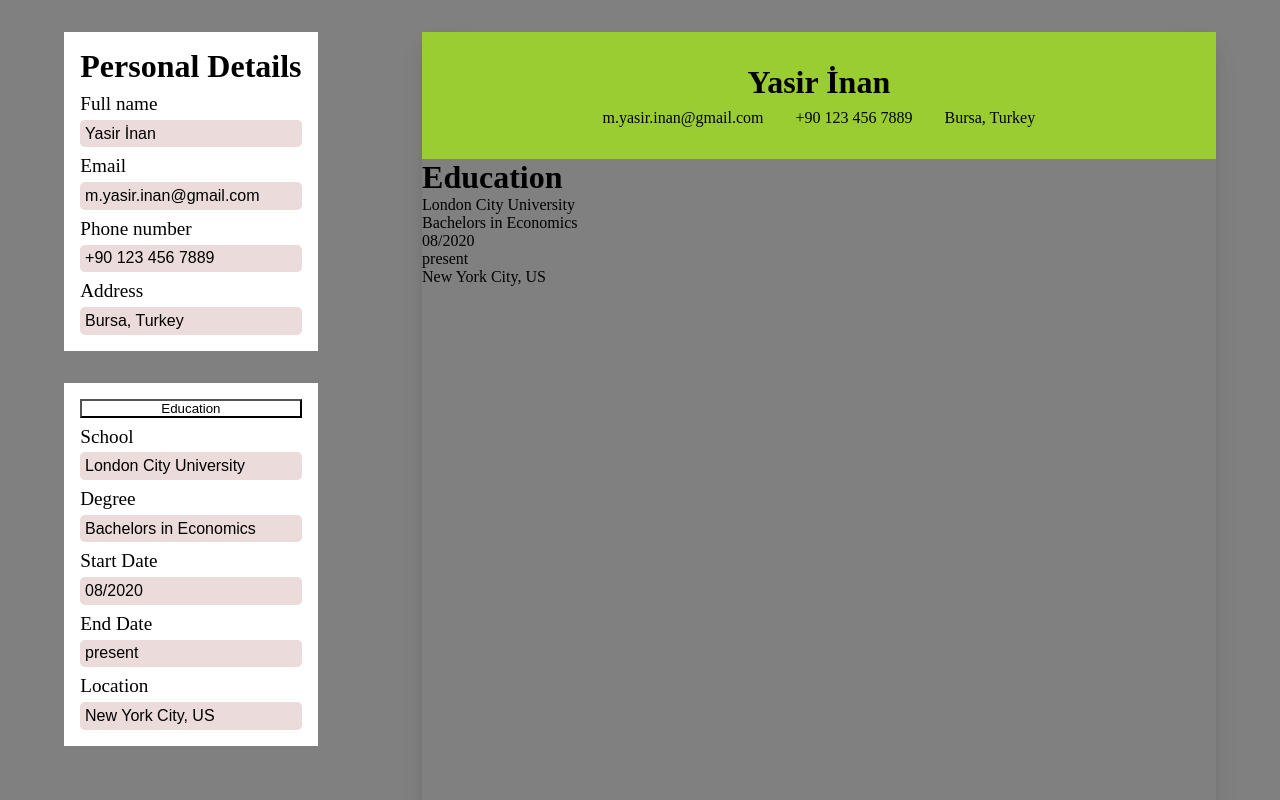
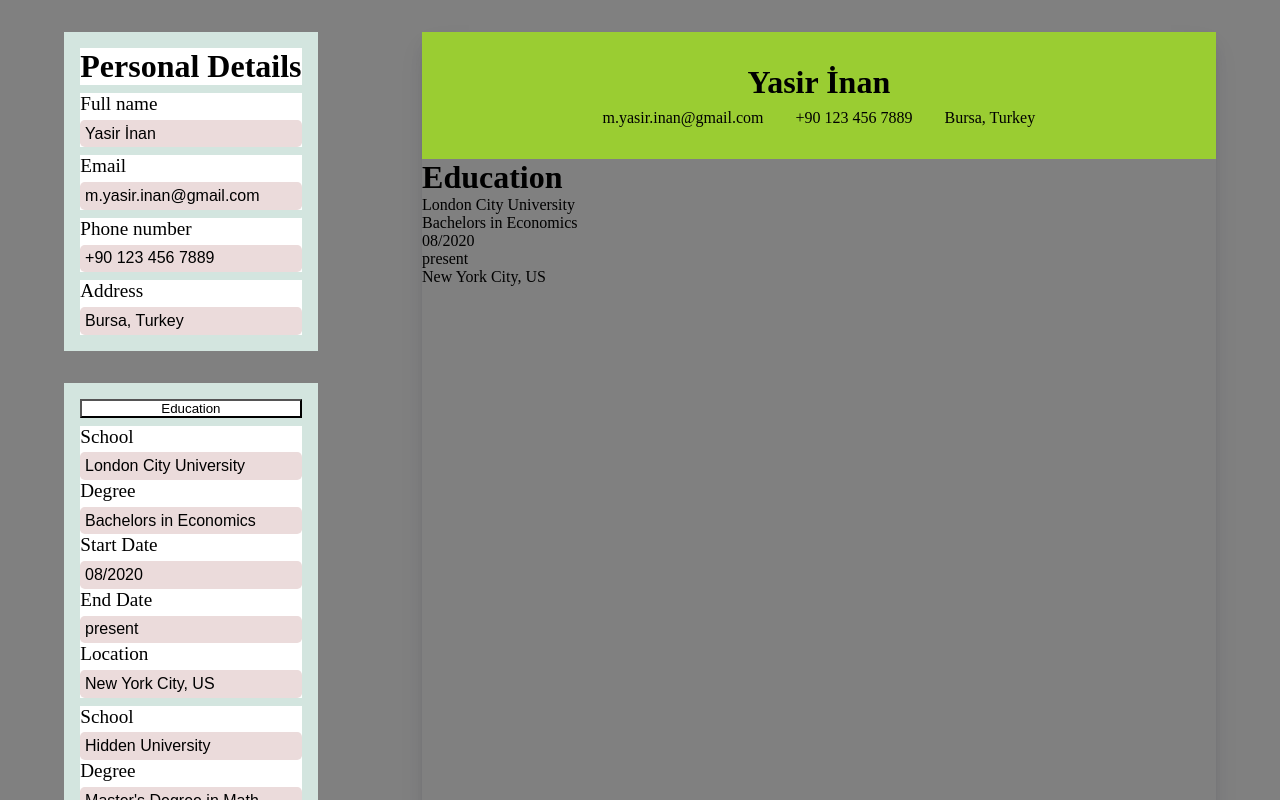
Before and after one commit to myinan/cv-app-react, a React (Vite) app: page / in a window 1280 px wide. Both pictures are taken after a click on the button "Education". Shown: the top 800 px of the page. Built offline with nearby package versions, Linux system fonts and the light colour scheme.

Commit message:
Render more than one instance of Education correctly

```diff
--- a/src/components/App.jsx
+++ b/src/components/App.jsx
@@ -19,6 +19,13 @@ function App() {
         endDate: "present",
         location: "New York City, US",
       },
+      {
+        schoolName: "Hidden University",
+        degree: "Master's Degree in Math",
+        startDate: "10/2020",
+        endDate: "present",
+        location: "Istanbul, TR",
+      },
     ],
     experienceInfo: [],
   });
--- a/src/components/sectionEdit.jsx
+++ b/src/components/sectionEdit.jsx
@@ -81,90 +81,101 @@ function PersonalField({ personInfo, setPersonInfo }) {
   );
 }
 
-function EducationInstance({ personInfo, setPersonInfo }) {
+function EducationInstance({ personInfo, setPersonInfo, index }) {
   const deepClone = structuredClone(personInfo);
+  const cur = deepClone.educationInfo[index];
 
   return (
-    <>
+    <div className="education-instance">
       <div className="input-group">
-        <label htmlFor="school-name">School</label>
+        <label htmlFor={`school-name:${index}`}>School</label>
         <input
-          id="school-name"
+          id={`school-name:${index}`}
           placeholder="School name"
-          value={personInfo.educationInfo[0].schoolName}
+          value={cur.schoolName}
           onChange={(e) => {
-            deepClone.educationInfo[0].schoolName = e.target.value;
+            cur.schoolName = e.target.value;
             setPersonInfo(deepClone);
           }}
         ></input>
       </div>
 
       <div className="input-group">
-        <label htmlFor="degree">Degree</label>
+        <label htmlFor={`degree:${index}`}>Degree</label>
         <input
-          id="degree"
+          id={`degree:${index}`}
           placeholder="Degree"
-          value={personInfo.educationInfo[0].degree}
+          value={cur.degree}
           onChange={(e) => {
-            deepClone.educationInfo[0].degree = e.target.value;
+            cur.degree = e.target.value;
             setPersonInfo(deepClone);
           }}
         ></input>
       </div>
 
       <div className="input-group">
-        <label htmlFor="start-date">Start Date</label>
+        <label htmlFor={`start-date:${index}`}>Start Date</label>
         <input
-          id="start-date"
+          id={`start-date:${index}`}
           placeholder="Start date"
-          value={personInfo.educationInfo[0].startDate}
+          value={cur.startDate}
           onChange={(e) => {
-            deepClone.educationInfo[0].startDate = e.target.value;
+            cur.startDate = e.target.value;
             setPersonInfo(deepClone);
           }}
         ></input>
       </div>
 
       <div className="input-group">
-        <label htmlFor="end-date">End Date</label>
+        <label htmlFor={`end-date:${index}`}>End Date</label>
         <input
-          id="end-date"
+          id={`end-date:${index}`}
           placeholder="End date"
-          value={personInfo.educationInfo[0].endDate}
+          value={cur.endDate}
           onChange={(e) => {
-            deepClone.educationInfo[0].endDate = e.target.value;
+            cur.endDate = e.target.value;
             setPersonInfo(deepClone);
           }}
         ></input>
       </div>
 
       <div className="input-group">
-        <label htmlFor="location">Location</label>
+        <label htmlFor={`location:${index}`}>Location</label>
         <input
-          id="location"
+          id={`location:${index}`}
           placeholder="Location"
-          value={personInfo.educationInfo[0].location}
+          value={cur.location}
           onChange={(e) => {
-            deepClone.educationInfo[0].location = e.target.value;
+            cur.location = e.target.value;
             setPersonInfo(deepClone);
           }}
         ></input>
       </div>
-    </>
+    </div>
   );
 }
 
-function EducationField({ children }) {
+function EducationField({ personInfo, setPersonInfo }) {
   const [isOpen, setIsOpen] = useState(false);
 
-  const toggleMenu = () => {
+  const toggleDropdown = () => {
     setIsOpen(!isOpen);
   };
 
   return (
     <div className="education-details">
-      <button onClick={toggleMenu}>Education</button>
-      {isOpen && children}
+      <button onClick={toggleDropdown}>Education</button>
+      {isOpen &&
+        personInfo.educationInfo.map((instanceArr, index) => {
+          return (
+            <EducationInstance
+              key={`${instanceArr.schoolName}` + `${instanceArr.degree}`}
+              personInfo={personInfo}
+              setPersonInfo={setPersonInfo}
+              index={index}
+            />
+          );
+        })}
     </div>
   );
 }
@@ -173,12 +184,7 @@ function EditSection({ personInfo, setPersonInfo }) {
   return (
     <div className="edit-section">
       <PersonalField personInfo={personInfo} setPersonInfo={setPersonInfo} />
-      <EducationField>
-        <EducationInstance
-          personInfo={personInfo}
-          setPersonInfo={setPersonInfo}
-        />
-      </EducationField>
+      <EducationField personInfo={personInfo} setPersonInfo={setPersonInfo} />
     </div>
   );
 }
--- a/src/styles/sectionEdit.css
+++ b/src/styles/sectionEdit.css
@@ -10,11 +10,10 @@
   flex-direction: column;
   padding: 1rem;
   gap: 0.5rem;
+  background-color: rgb(211, 229, 223);
 }
 
-.personal-details,
 .personal-details *,
-.education-details,
 .education-details * {
   background-color: white;
 }
```
